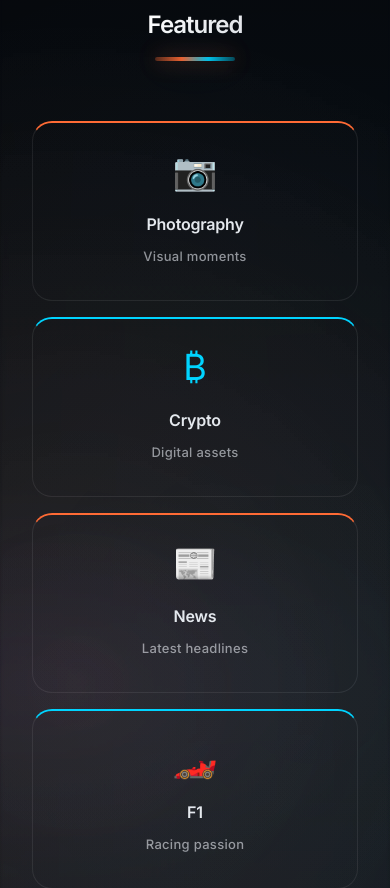
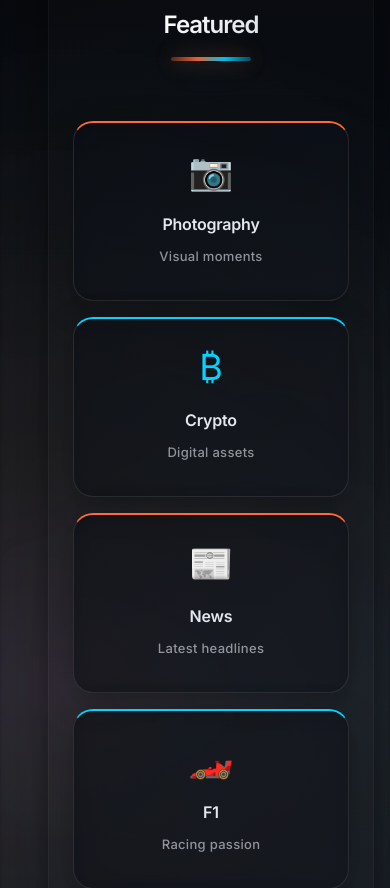
Before and after one commit to kranthi0003/kranthi-kiran-site, a React (Vite) app: page / in a window 390 px wide. Shown: the part 920-1808 px from the top of the page. Built offline with nearby package versions, Linux system fonts and the light colour scheme.

Commit message:
Add card container styling to featured section for visual consistency

```diff
--- a/style.css
+++ b/style.css
@@ -1480,12 +1480,17 @@ body.light .contact-form textarea { background: #fff; border-color: rgba(0,0,0,0
 .featured-section {
   margin-top: 80px;
   margin-bottom: 80px;
-  padding: 60px var(--container-padding);
-  border-top: 1px solid rgba(255,255,255,0.06);
-  border-bottom: 1px solid rgba(255,255,255,0.06);
+  margin-left: auto;
+  margin-right: auto;
+  padding: 60px 48px;
+  border-radius: 16px;
   position: relative;
   z-index: 3;
   width: 100%;
+  max-width: 1400px;
+  background: linear-gradient(180deg, rgba(255,255,255,0.01), rgba(0,0,0,0.02));
+  border: 1px solid rgba(255,255,255,0.03);
+  box-shadow: 0 10px 30px rgba(0,0,0,0.35);
 }
 
 .featured-section .section-header {
@@ -1538,6 +1543,12 @@ body.light .featured-section .section-header p {
   color: rgba(34,34,59,0.7);
 }
 
+body.light .featured-section {
+  background: linear-gradient(180deg, rgba(255,255,255,0.5), rgba(240,245,250,0.3));
+  border-color: rgba(0,0,0,0.05);
+  box-shadow: 0 10px 30px rgba(0,0,0,0.08);
+}
+
 /* Projects grid */
 .projects-grid {
   display: grid;
@@ -1554,8 +1565,8 @@ body.light .featured-section .section-header p {
   position: relative;
   padding: 24px 20px;
   border-radius: var(--radius-lg);
-  background: transparent;
-  border: 1px solid rgba(255,255,255,0.08);
+  background: linear-gradient(135deg, rgba(10,13,19,0.7), rgba(15,18,25,0.7));
+  border: 1px solid rgba(255,255,255,0.1);
   border-top-width: 2px;
   cursor: pointer;
   transition: all 280ms ease;
@@ -1567,6 +1578,9 @@ body.light .featured-section .section-header p {
   text-align: center;
   min-height: 200px;
   position: relative;
+  backdrop-filter: blur(10px);
+  -webkit-backdrop-filter: blur(10px);
+  box-shadow: 0 8px 32px rgba(0,0,0,0.3);
 }
 
 .project-card::before {
@@ -1587,9 +1601,10 @@ body.light .featured-section .section-header p {
 }
 
 .project-card:hover {
-  transform: translateY(-6px);
-  border-color: rgba(255,255,255,0.15);
-  background: rgba(255,255,255,0.03);
+  transform: translateY(-8px);
+  border-color: rgba(255,255,255,0.2);
+  background: linear-gradient(135deg, rgba(10,13,19,0.85), rgba(15,18,25,0.85));
+  box-shadow: 0 16px 48px rgba(0,0,0,0.4);
 }
 
 .project-card:hover::before {
@@ -1597,13 +1612,15 @@ body.light .featured-section .section-header p {
 }
 
 body.light .project-card {
-  background: transparent;
-  border-color: rgba(0,0,0,0.08);
+  background: linear-gradient(135deg, rgba(248,249,250,0.8), rgba(240,242,245,0.8));
+  border-color: rgba(0,0,0,0.1);
+  box-shadow: 0 8px 32px rgba(0,0,0,0.1);
 }
 
 body.light .project-card:hover {
-  background: rgba(0,0,0,0.02);
-  border-color: rgba(0,0,0,0.12);
+  background: linear-gradient(135deg, rgba(248,249,250,0.95), rgba(240,242,245,0.95));
+  border-color: rgba(0,0,0,0.15);
+  box-shadow: 0 16px 48px rgba(0,0,0,0.15);
 }
 
 /* Accent color variants */
@@ -1931,7 +1948,9 @@ body.light .feature-details p {
   .featured-section {
     margin-top: 60px;
     margin-bottom: 60px;
-    padding: 40px 0;
+    margin-left: 16px;
+    margin-right: 16px;
+    padding: 40px 24px;
   }
 
   .featured-section .section-header {
```
